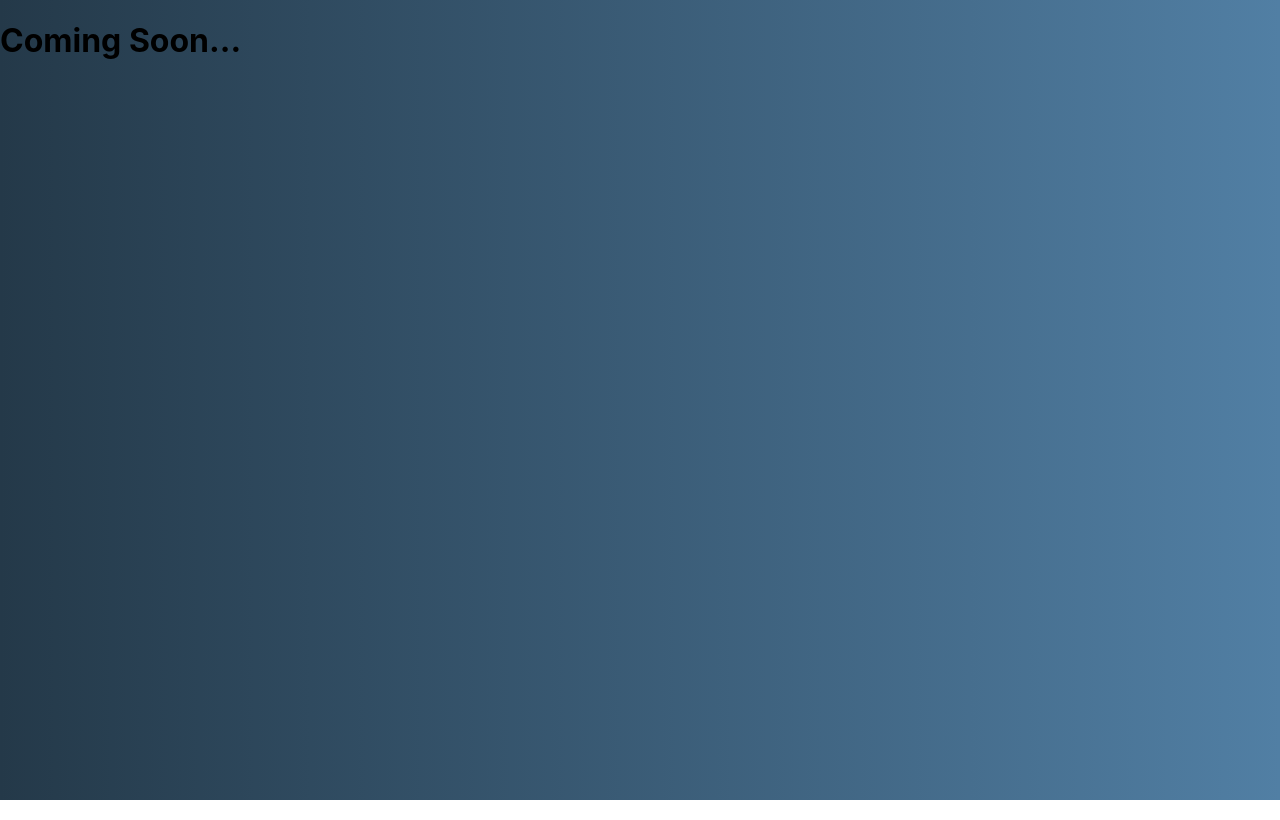
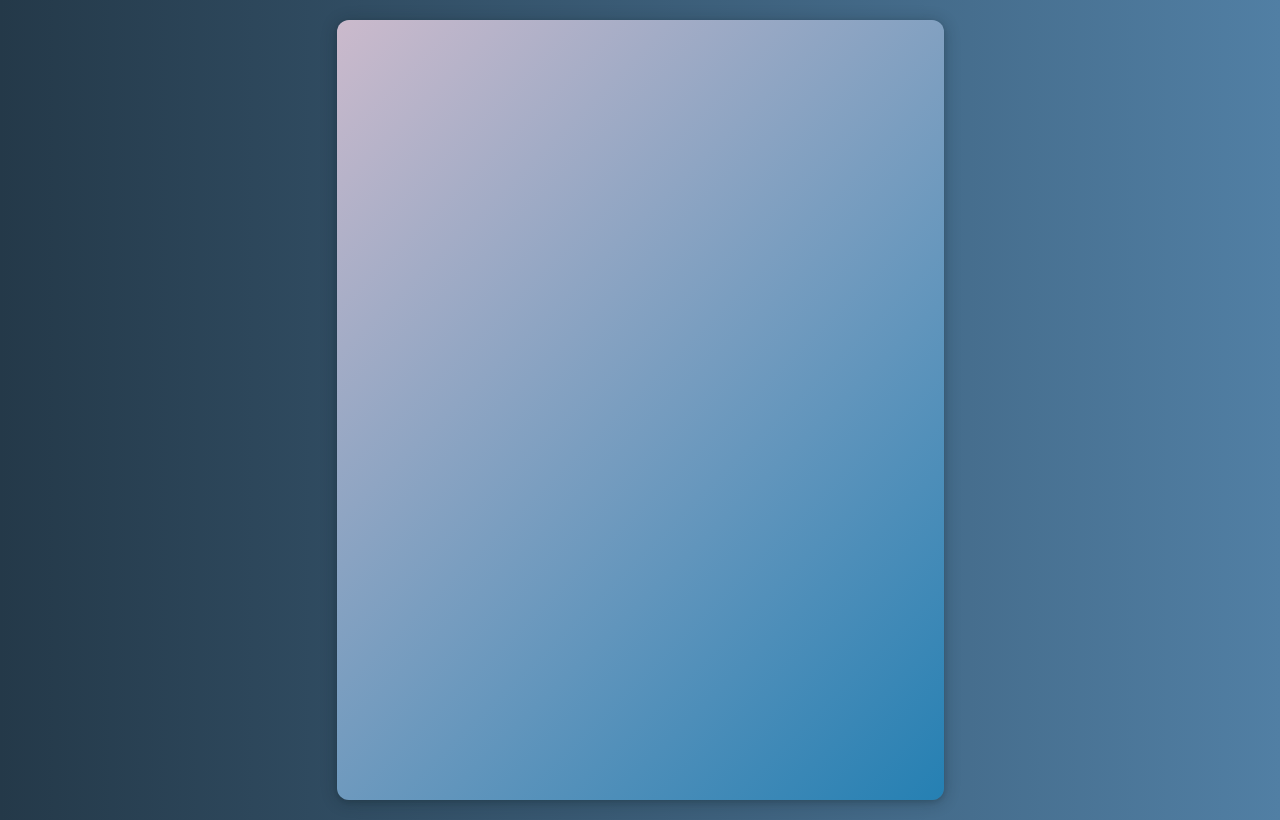
Before and after one commit to campbell-15/WeatherApp, a React (Create React App) app: page /weather-stats in a window 1280 px wide. Built offline with nearby package versions, Linux system fonts and the light colour scheme.

Commit message:
added state management to display view more

```diff
--- a/src/Components/StatsPage/StatsPage.jsx
+++ b/src/Components/StatsPage/StatsPage.jsx
@@ -1,12 +1,41 @@
-import React from 'react'
-import './StatsPage.css'
+import React from 'react';
+import './StatsPage.css';
+import { useLocation } from 'react-router-dom';
 
 const StatsPage = () => {
+    const location = useLocation();
+    const weatherData = location.state ? location.state.weatherData : null;
+
     return (
-        <div>
-            <h1>Coming Soon...</h1>
+        <div className="container">
+            <div className="top-bar">
+            {weatherData && (
+                    <h1>Weather stats for {weatherData.name}</h1>
+                )}
+            </div>
+
+            <div className="stats">
+            {weatherData && (
+                <div>
+                    <p>Temperature: {weatherData.main.temp} °C</p>
+                    <p>Humidity: {weatherData.main.humidity}%</p>
+                    <p>Wind Speed: {weatherData.wind.speed} km/h</p>
+                </div>
+            )}
+            </div>
         </div>
+
+        // <div>
+        //     <h1>Weather Stats</h1>
+            // {weatherData && (
+            //     <div>
+            //         <p>Temperature: {weatherData.main.temp} °C</p>
+            //         <p>Humidity: {weatherData.main.humidity}%</p>
+            //         <p>Wind Speed: {weatherData.wind.speed} km/h</p>
+            //     </div>
+            // )}
+        // </div>
     )
 }
 
-export default StatsPage
+export default StatsPage;
--- a/src/Components/WeatherApp/WeatherApp.jsx
+++ b/src/Components/WeatherApp/WeatherApp.jsx
@@ -14,7 +14,7 @@ const WeatherApp = () => {
 
     const navigate = useNavigate();
     let api_key = "559db790b644086760744cd97de594d0";
-
+    const [weatherData, setWeatherData] = useState(null);
     const [wicon, setWicon] = useState(cloud_icon);
 
     const search = async () => {
@@ -27,6 +27,7 @@ const WeatherApp = () => {
 
         let response = await fetch(url);
         let data = await response.json();
+        setWeatherData(data);
         const humidity = document.getElementsByClassName("humidity-percent");
         const wind = document.getElementsByClassName("wind-rate");
         const temprature = document.getElementsByClassName("weather-temp");
@@ -101,7 +102,7 @@ const WeatherApp = () => {
                 </div>
             </div>
             <div className="more">
-                <button onClick={() => navigate('/weather-stats')}>View More</button>
+                <button onClick={() => navigate('/weather-stats', { state: { weatherData } })}>View More</button>
             </div>
         </div>
     )
```
